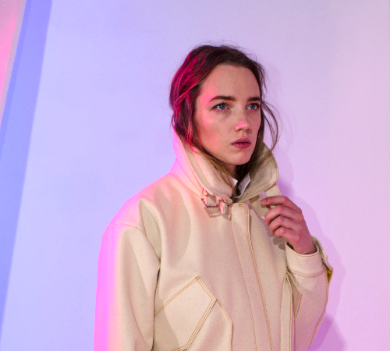
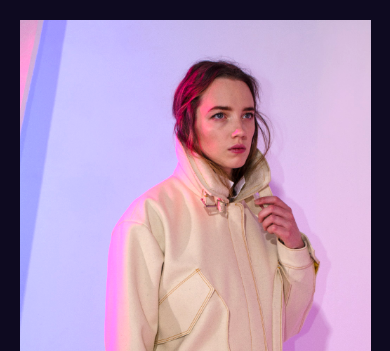
Before and after one commit to er1chu/like-clothing, a website: page index.html in a window 390 px wide. Shown: the top 351 px of the page. Drawn offline with Linux system fonts and the light colour scheme.

Commit message:
padding mobile

```diff
--- a/css/app.styl
+++ b/css/app.styl
@@ -133,7 +133,8 @@ li
 	.piece
 		width: 100%
 		margin: 0
-		padding: 0
+		padding: 5%
+		box-sizing: border-box
 // 	body
 // 		overflow: hidden
 // 	.alert
```
Also changed, not shown: css/app.min.css.
